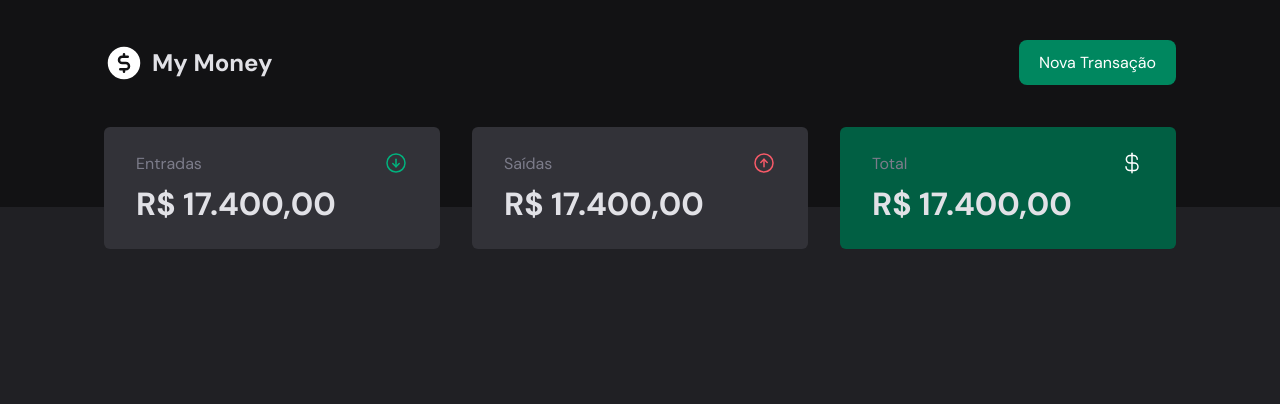
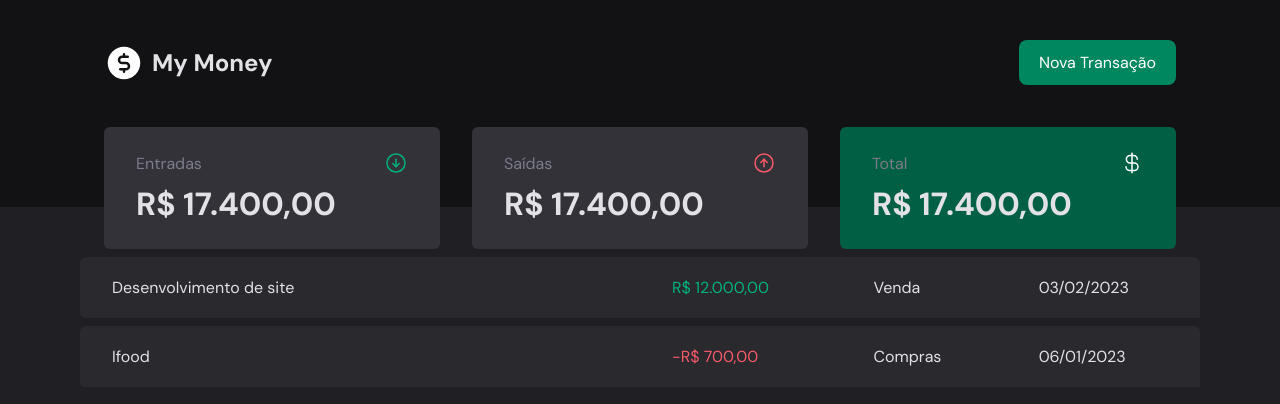
Before and after one commit to odeassis/my_money, a React (Vite) app: page / in a window 1280 px wide. Shown: the top 404 px of the page. Built offline with nearby package versions, Linux system fonts and the light colour scheme.

Commit message:
feat: Transaction table component

```diff
--- a/src/pages/Transactions/index.tsx
+++ b/src/pages/Transactions/index.tsx
@@ -1,11 +1,37 @@
 import { Header } from "../../components/Header";
 import { Summary } from "../../components/Summary";
+import {
+  TransactionContainerTable,
+  TransactionTable,
+  ValueHighlight,
+} from "./styles";
 
 export function Transactions() {
   return (
     <>
       <Header />
       <Summary />
+
+      <TransactionContainerTable>
+        <TransactionTable>
+          <tr>
+            <td>Desenvolvimento de site</td>
+            <td>
+              <ValueHighlight variant="income">R$ 12.000,00</ValueHighlight>
+            </td>
+            <td>Venda</td>
+            <td>03/02/2023</td>
+          </tr>
+          <tr>
+            <td>Ifood</td>
+            <td>
+              <ValueHighlight variant="outcome">-R$ 700,00</ValueHighlight>
+            </td>
+            <td>Compras</td>
+            <td>06/01/2023</td>
+          </tr>
+        </TransactionTable>
+      </TransactionContainerTable>
     </>
   );
 }
--- /dev/null
+++ b/src/pages/Transactions/styles.ts
@@ -0,0 +1,40 @@
+import styled from "styled-components";
+
+export const TransactionContainerTable = styled.main`
+  width: 100%;
+  max-width: 1120px;
+
+  margin: 0 auto;
+`;
+
+export const TransactionTable = styled.table`
+  width: 100%;
+  border-collapse: separate;
+  border-spacing: 0 0.5rem;
+
+  td {
+    background: ${props => props.theme["gray-700"]};
+    padding: 1.25rem 2rem;
+
+    &:first-child {
+      width: 50%;
+      border-top-left-radius: 6px;
+      border-bottom-left-radius: 5px;
+
+      /* border-radius: 5px; */
+    };
+
+    &:last-child {
+      border-top-right-radius: 6px;
+      border-top-right-radius: 6px;
+    }
+  }
+`;
+
+interface ValueHighlightProps {
+  variant: 'income' | 'outcome';
+}
+
+export const ValueHighlight = styled.span<ValueHighlightProps>`
+  color: ${props => props.variant === 'income' ? props.theme["green-300"] : props.theme["red-300"]};
+`;
```
